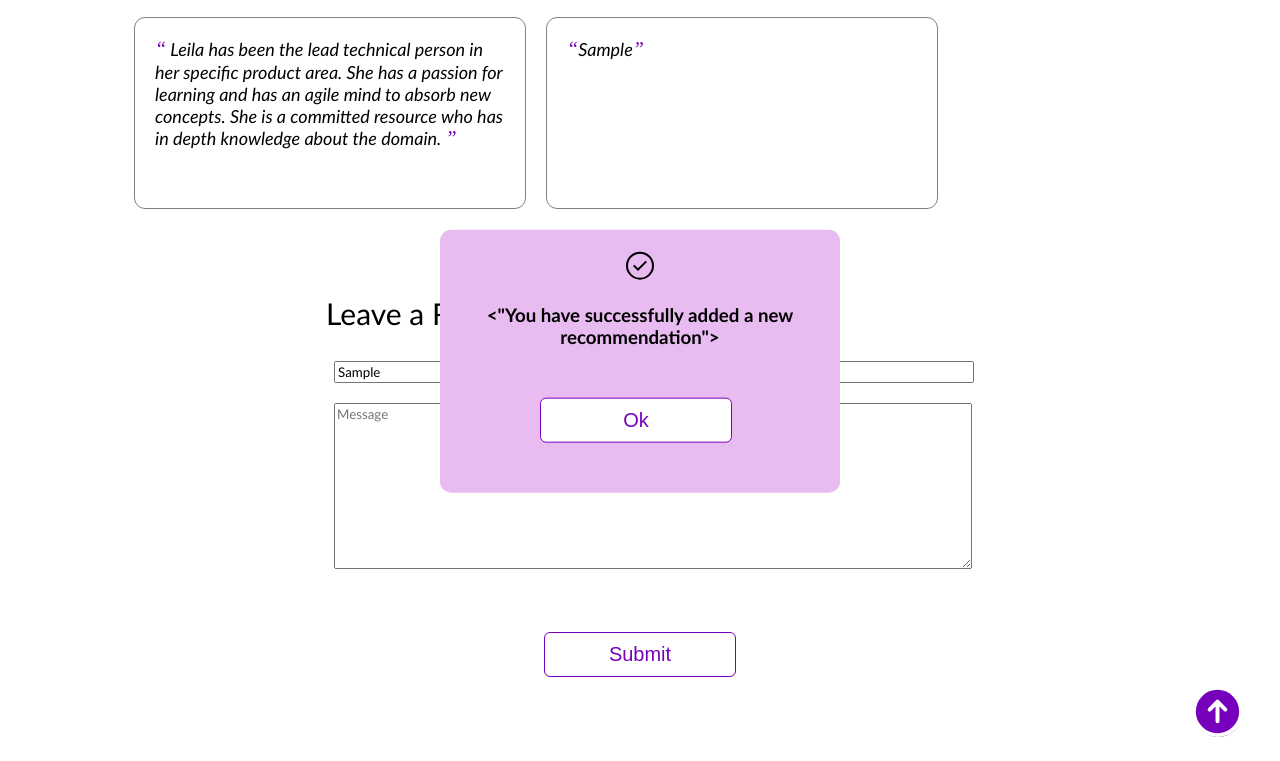
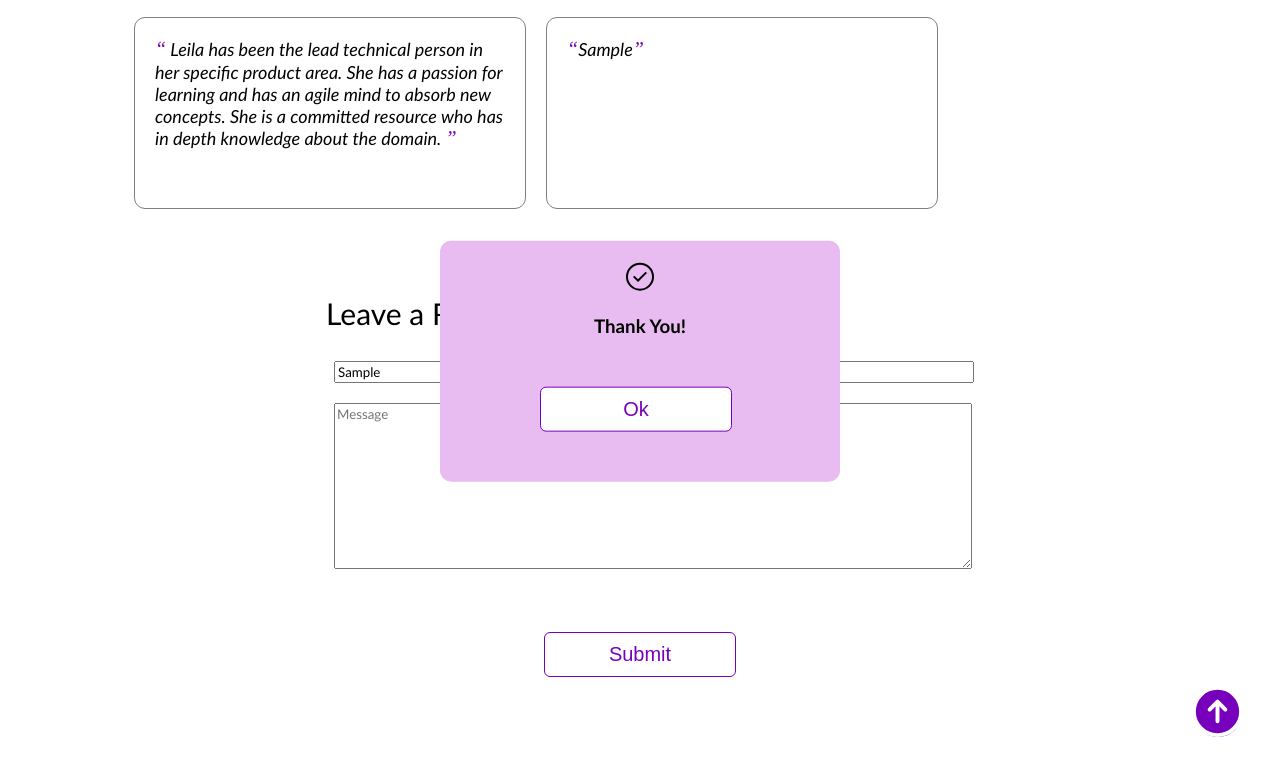
Before and after one commit to damovand/my_profile_version1, a plain HTML site: page index.html in a window 1280 px wide. Both pictures are taken after typing "Sample", "Sample" into the empty fields and a click on the button "Submit". Shown: the part 2245-3006 px from the top of the page. Drawn offline with Linux system fonts and the light colour scheme.

Commit message:
Still working on adding a text for a prompt

```diff
--- a/index.html
+++ b/index.html
@@ -181,7 +181,8 @@
 
     <div class="popup" id="popup" class="flex_center">
       <img src="html_finalprojimages/checkmark--outline.svg"/>
-      <h3><"You have successfully added a new recommendation"></h3>
+      <h3><span>Thank You!</span></h3>
+
       <button onclick="showPopup(false)">Ok</button>
     </div>
   </body>
```
